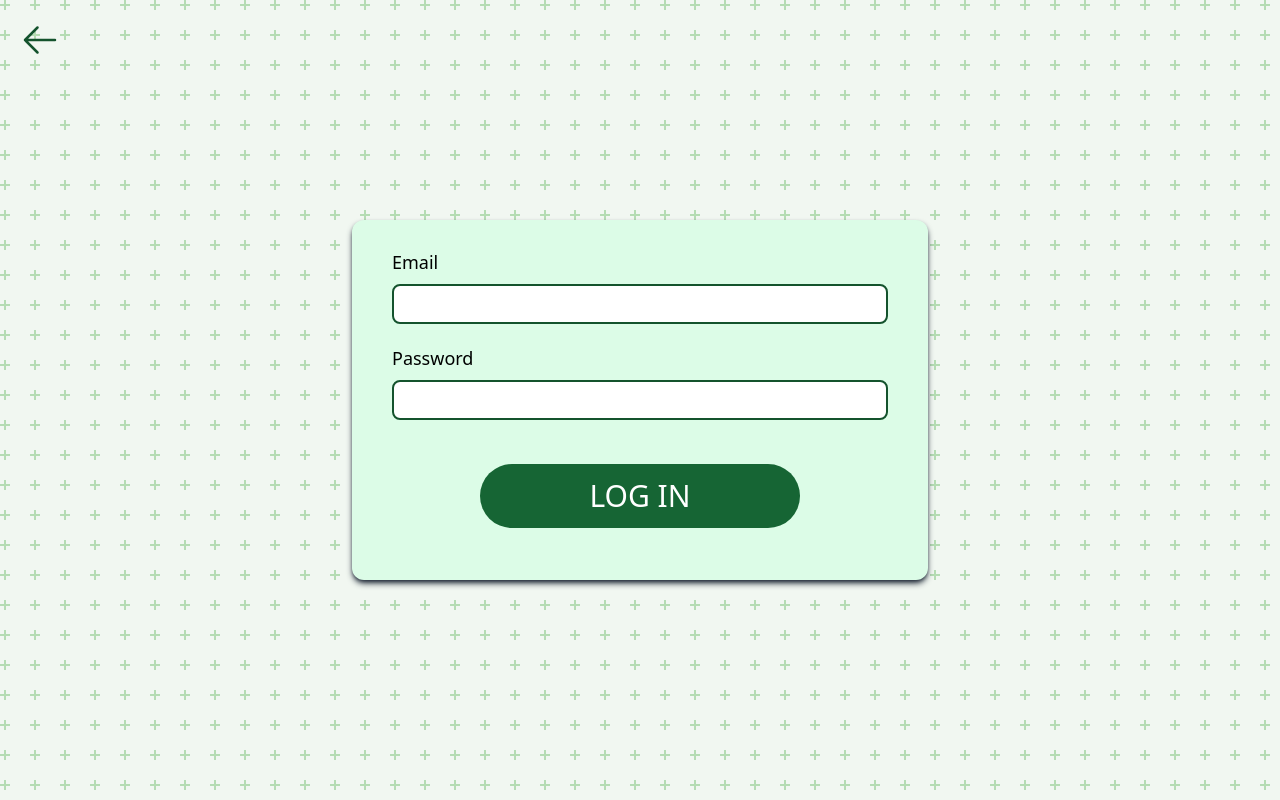
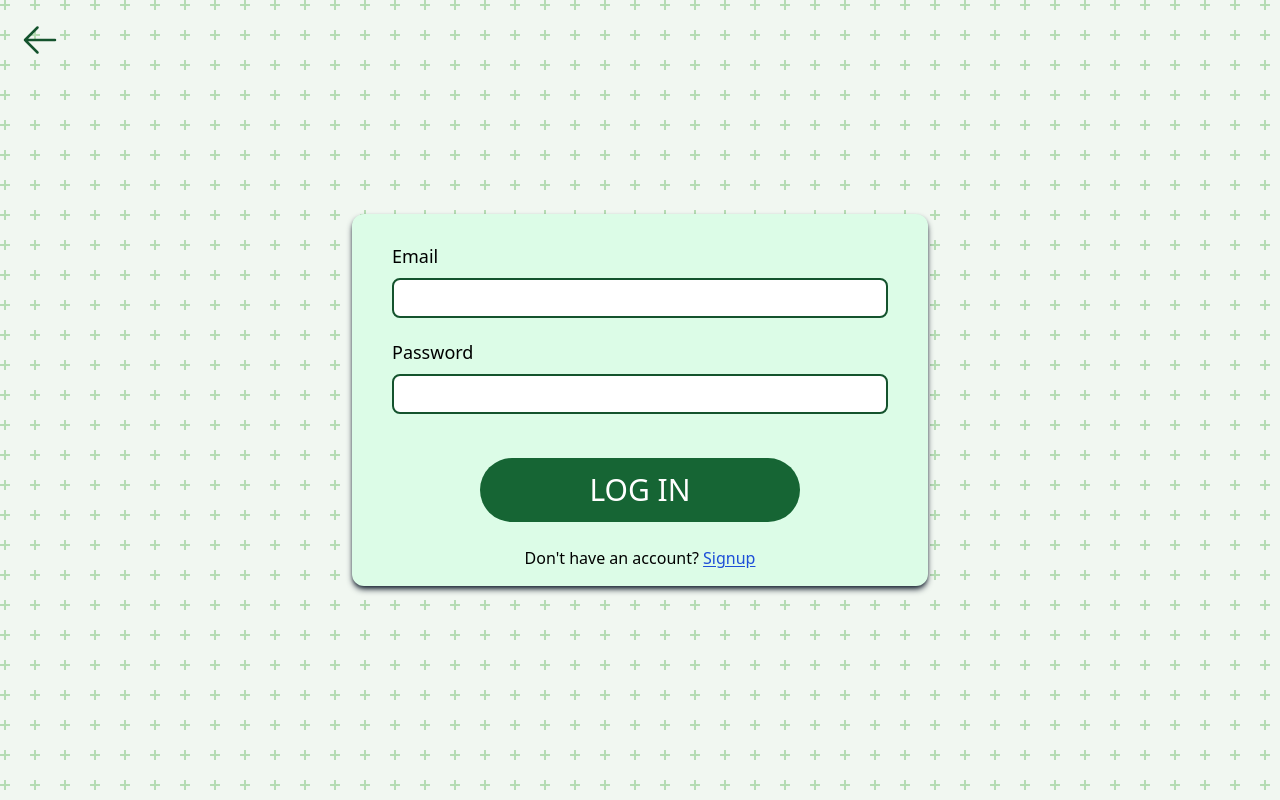
Before and after one commit to abdo-355/tell_me, a React (Create React App) app in the folder client/: page /auth/login in a window 1280 px wide. Built offline with nearby package versions, Linux system fonts and the light colour scheme.

Commit message:
update the forms to link to each other

```diff
--- a/client/src/components/Form/LoginForm.tsx
+++ b/client/src/components/Form/LoginForm.tsx
@@ -1,4 +1,5 @@
 import { useState, FormEventHandler, useContext } from "react";
+import { NavLink } from "react-router-dom";
 import axios from "axios";
 
 import Input from "../UI/Input";
@@ -92,6 +93,15 @@ const LoginForm = () => {
           log in
         </button>
       </div>
+      <span className="block text-center -mb-3">
+        Don't have an account?{" "}
+        <NavLink
+          className="text-blue-700 hover:text-green-700 underline underline-offset-2"
+          to="/auth/signup"
+        >
+          Signup
+        </NavLink>
+      </span>
     </form>
   );
 };
--- a/client/src/components/Form/SignUpForm.tsx
+++ b/client/src/components/Form/SignUpForm.tsx
@@ -1,4 +1,5 @@
 import { useState, FormEventHandler } from "react";
+import { NavLink } from "react-router-dom";
 import axios from "axios";
 
 import Input from "../UI/Input";
@@ -150,6 +151,15 @@ const SignupForm = () => {
           Sign up
         </button>
       </div>
+      <span className="block text-center -mb-3">
+        Already have an account?{" "}
+        <NavLink
+          className="text-blue-700 hover:text-green-700 underline underline-offset-2"
+          to="/auth/login"
+        >
+          Login
+        </NavLink>
+      </span>
     </form>
   );
 };
```
